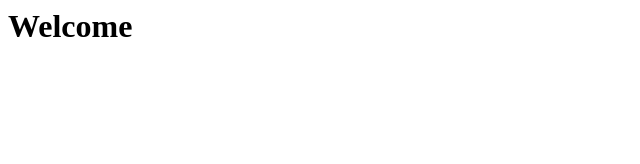
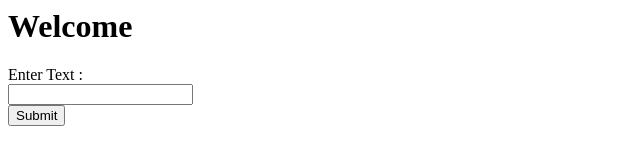
Before and after one commit to Gayatri516/DemoSite, a plain HTML site: page index.html in a window 1280 px wide. Shown: the whole page, without its empty margins (0-640 px from the left). Drawn offline with Linux system fonts and the light colour scheme.

Commit message:
added form element with mailto

```diff
--- a/index.html
+++ b/index.html
@@ -1,5 +1,10 @@
 <html>
 <body>
 <h1>Welcome</h1>
+  <form action="mailto:info@gmail.com" method="post">
+    <label>Enter Text : </label><br/>
+<input type="text" /><br/>
+<input type="submit" /><br/>
+</form>
 </body>
 </html>
```
